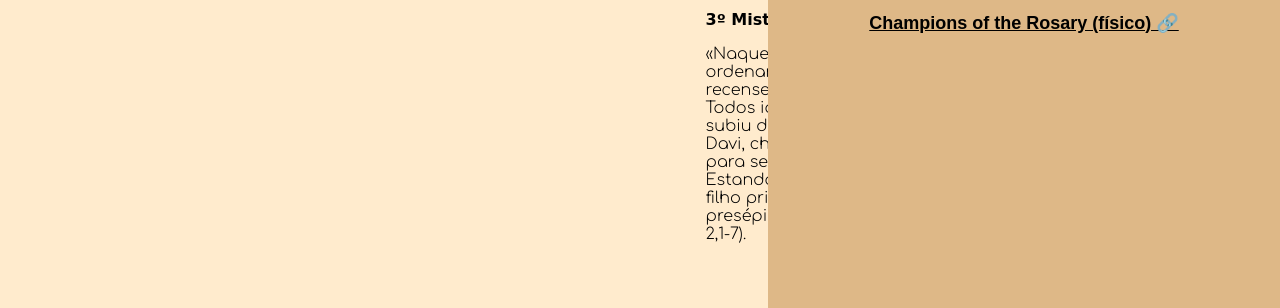
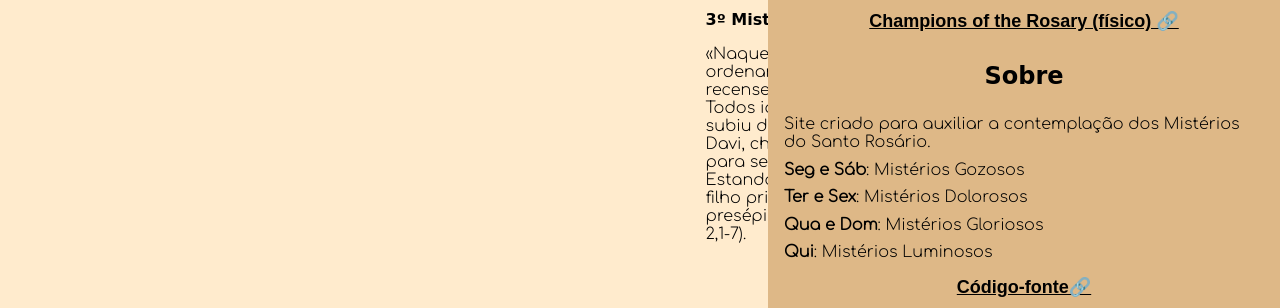
Before and after one commit to CaioMGA/rosary-mobile, a plain HTML site: page index.html in a window 1280 px wide. Both pictures are taken after a click on the button "Menu". Shown: the part 492-800 px from the top of the page. Drawn offline with Linux system fonts and the light colour scheme; a web font is replaced by a local one.

Commit message:
add about section

```diff
--- a/index.html
+++ b/index.html
@@ -23,7 +23,15 @@
                     <h1 class="page-title">Terço do dia</h1>
                     <input type="button" value="Menu" class="menu-button main-menu-button" onclick="showMenu()">
                 </div>
+                <div>
                 <iframe class="video-iframe" src=""  title="Reze o Santo Terço" frameborder="0" autoplay="true" allow="accelerometer; autoplay; clipboard-write; encrypted-media; gyroscope; picture-in-picture; web-share" allowfullscreen></iframe>
+                <div class="about">
+                    <div>
+
+                    </div>
+                </div>
+                </div>
+
             </div>
             <div id="mysteries-descriptions"></div>
         </div>
@@ -42,6 +50,16 @@
             <input type="button" class="link-button" value="Os Mistérios do Rosário 🔗" onclick='openLink("https://www.vatican.va/special/rosary/documents/misteri_po.html")'>
             <input type="button" class="link-button" value="Champions of the Rosary (kindle) " onclick='openLink("https://www.amazon.com.br/Champions-Rosary-History-Spiritual-English-ebook/dp/B06X9NKYW6?&linkCode=ll1&tag=fazueliproduc-20&linkId=36a7a0bd47d149f7a553a374618bd404&language=pt_BR&ref_=as_li_ss_tl")'>
             <input type="button" class="link-button" value="Champions of the Rosary (físico) 🔗" onclick='openLink("https://www.amazon.com.br/Champions-Rosary-History-Heroes-Spiritual/dp/1596143436?__mk_pt_BR=%C3%85M%C3%85%C5%BD%C3%95%C3%91&crid=1O6A6GZBDJV02&keywords=rosario+donald+calloway&qid=1675222799&sprefix=ros%C3%A1rio+donald+calloway%2Caps%2C200&sr=8-4&linkCode=ll1&tag=fazueliproduc-20&linkId=4a058a4646dadc2b643c7fd24c6cdd86&language=pt_BR&ref_=as_li_ss_tl")'>
+
+            <h2>Sobre</h2>
+
+            <p class="about-text">Site criado para auxiliar a contemplação dos Mistérios do Santo Rosário.</p>
+            <p class="about-text"><span class="strong">Seg e Sáb</span>: Mistérios Gozosos</p>
+            <p class="about-text"><span class="strong">Ter e Sex</span>: Mistérios Dolorosos</p>
+            <p class="about-text"><span class="strong">Qua e Dom</span>: Mistérios Gloriosos</p>
+            <p class="about-text"><span class="strong">Qui</span>: Mistérios Luminosos</p>
+
+            <input type="button" class="link-button sourcecode-button" value="Código-fonte🔗" onclick='openLink("https://github.com/CaioMGA/rosary-mobile/")'>
         </div>
     </body>
 </html>
--- a/style.css
+++ b/style.css
@@ -126,6 +126,18 @@ p {
     visibility: visible;
 }
 
+.strong{
+    font-weight: 700;
+}
+
+.about-text{
+    margin: 0.3em 1em;
+}
+
+.sourcecode-button{
+    right:0;
+}
+
 @media screen and (max-width: 768px){
     .container-video {
         display: flex;
```
